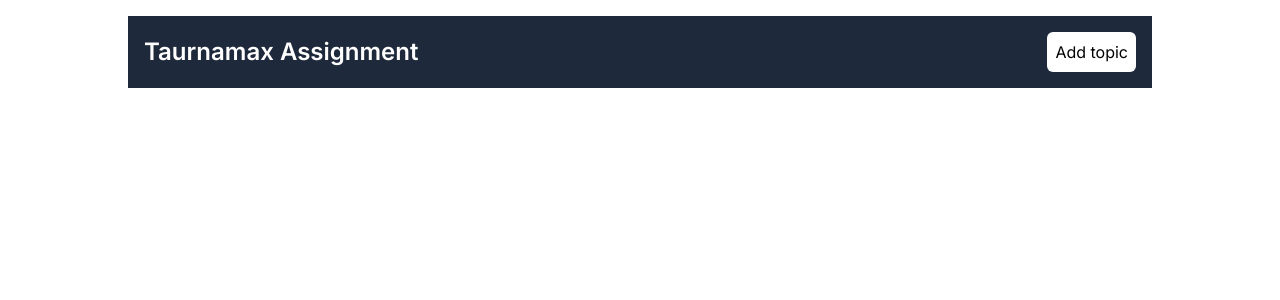
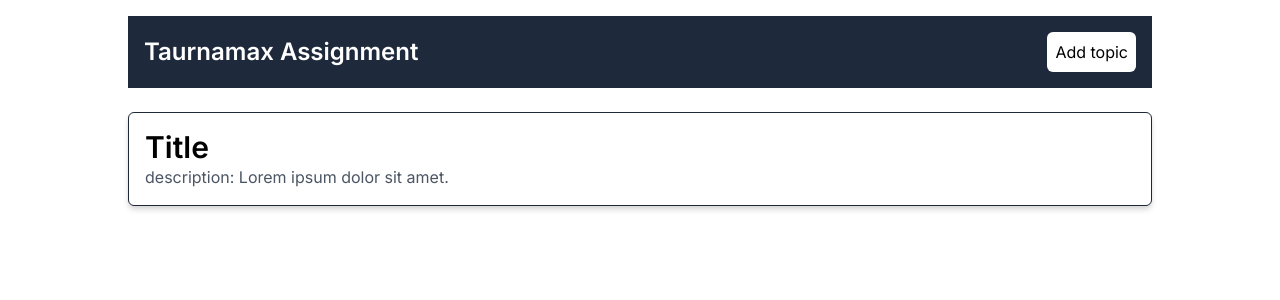
Before and after one commit to Emranhossainshuvo/Taurnamax-app, a Next.js app: page / in a window 1280 px wide. Shown: the top 300 px of the page. Built offline with nearby package versions, Linux system fonts and the light colour scheme.

Commit message:
created display topics component to show all the components

```diff
--- a/src/app/page.jsx
+++ b/src/app/page.jsx
@@ -1,9 +1,11 @@
+import Displaytopics from "../components/Displaytopics";
 import Navbar from "../components/Navbar";
 
 const page = () => {
   return (
     <div className="max-w-screen-lg mx-auto">
       <Navbar />
+      <Displaytopics />
     </div>
   );
 };
--- /dev/null
+++ b/src/components/Displaytopics.jsx
@@ -0,0 +1,18 @@
+
+const Displaytopics = () => {
+    return (
+        <>
+            <div className="bg-[#FFFFFF] rounded-md border-gray-800 border-[0.1px] shadow-md shadow-neutral-300 p-4">
+                <div>
+                    <h2 className="text-3xl font-semibold">Title</h2>
+                    <p className="text-base text-gray-600">description: Lorem ipsum dolor sit amet.</p>
+                </div>
+                <div>
+
+                </div>
+            </div>
+        </>
+    );
+};
+
+export default Displaytopics;
--- a/src/components/Navbar.jsx
+++ b/src/components/Navbar.jsx
@@ -2,7 +2,7 @@
 const Navbar = () => {
     return (
         <>
-            <div className="bg-[#1E293B] p-4 mt-4 flex justify-between items-center  ">
+            <div className="bg-[#1E293B] p-4 mt-4 mb-6 flex justify-between items-center  ">
                 <h3 className="text-white text-2xl font-semibold">Taurnamax Assignment</h3>
                 <button className="bg-white text-black p-2 rounded-md">Add topic</button>
             </div>
```
